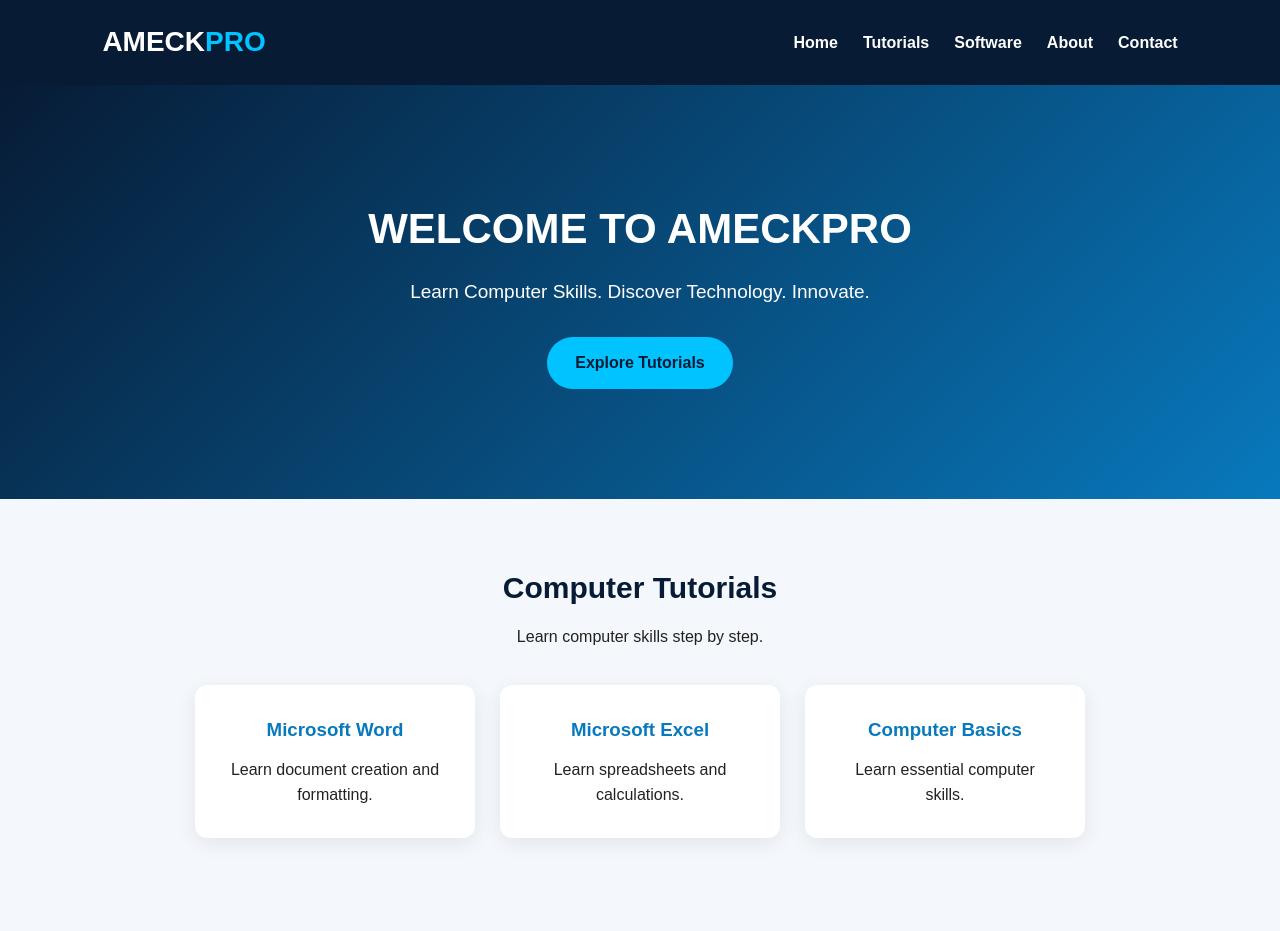
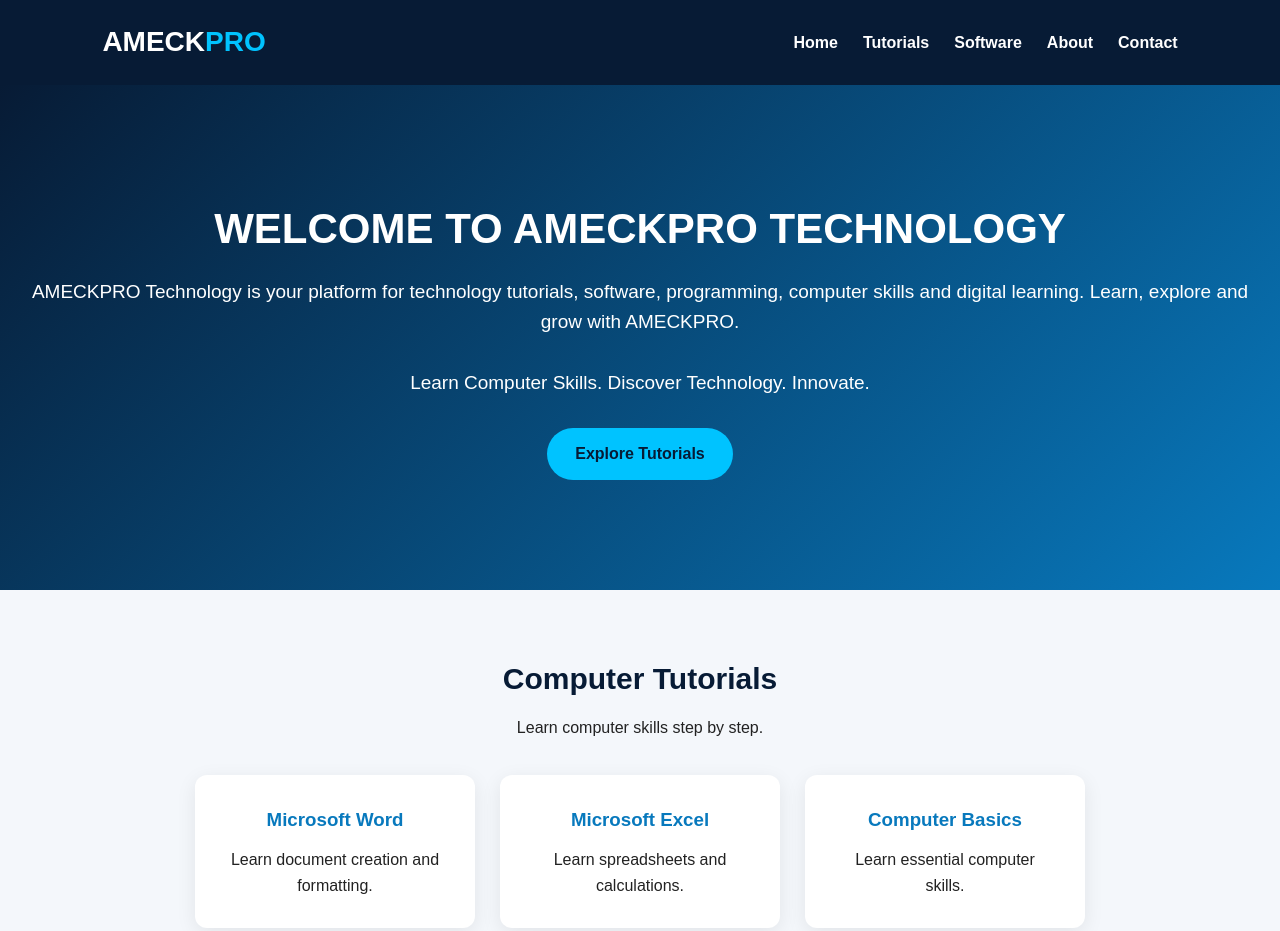
Before and after one commit to ameckpro10-prog/ameckpro, a plain HTML site: page index.html in a window 1280 px wide. Shown: the top 931 px of the page. Drawn offline with Linux system fonts and the light colour scheme.

Commit message:
Update index.html

```diff
--- a/index.html
+++ b/index.html
@@ -27,7 +27,13 @@
 </header>
 
 <section class="hero" id="home">
-    <h1>WELCOME TO AMECKPRO</h1>
+    <h1>WELCOME TO AMECKPRO TECHNOLOGY</h1>
+
+    <p>
+        AMECKPRO Technology is your platform for technology tutorials,
+        software, programming, computer skills and digital learning.
+        Learn, explore and grow with AMECKPRO.
+    </p>
 
     <p>Learn Computer Skills. Discover Technology. Innovate.</p>
 
```
